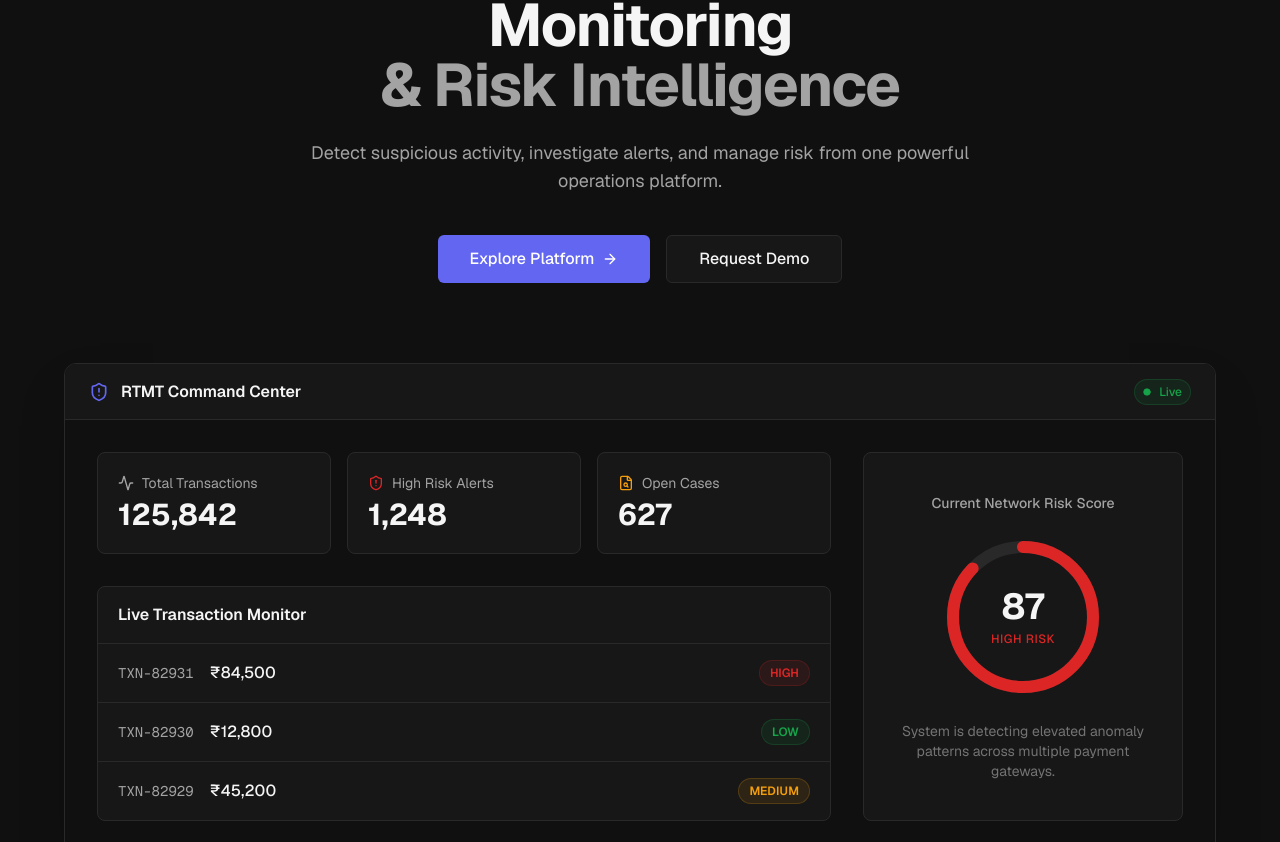
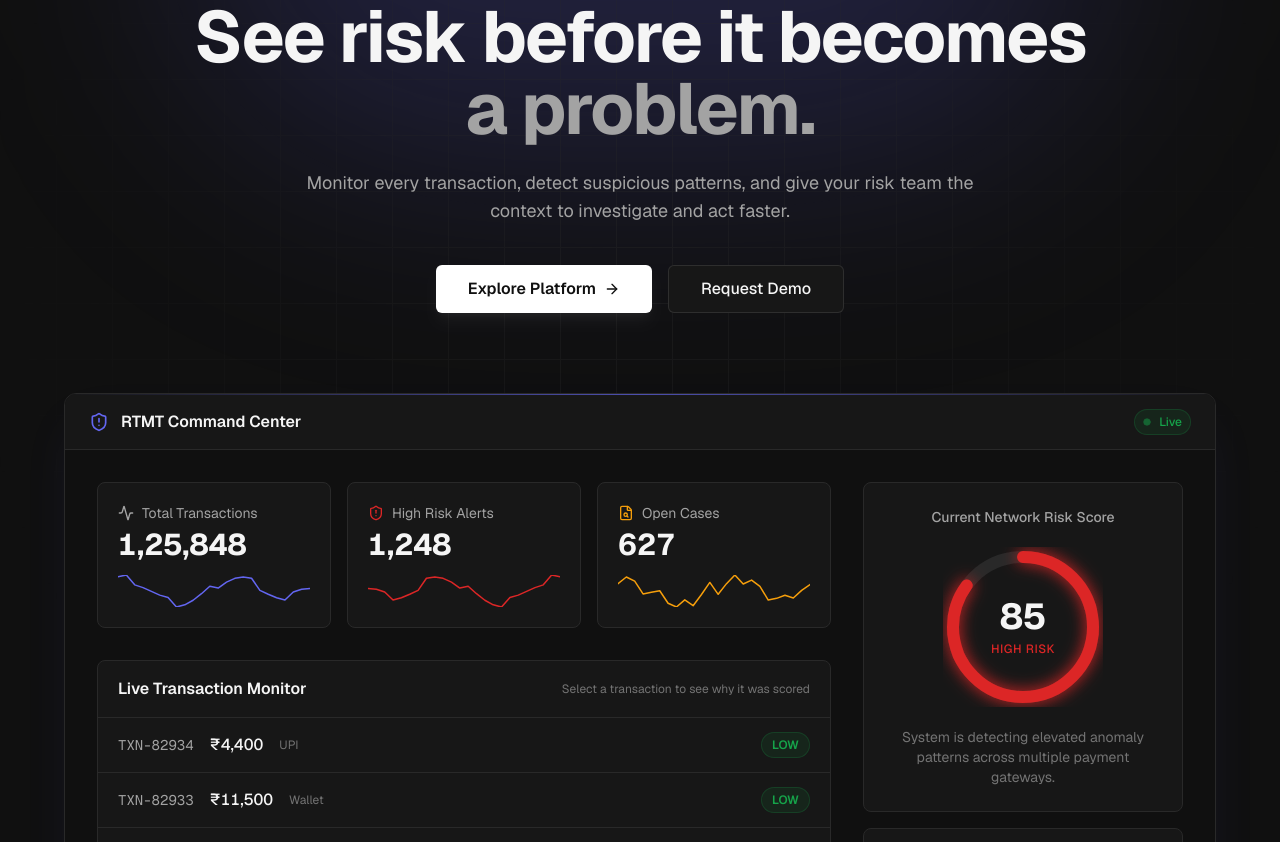
Before and after one commit to 0xkid-root/RTTMT-Ui, a Next.js app: page / in a window 1280 px wide. Shown: the part 218-1060 px from the top of the page. Built offline with nearby package versions, Linux system fonts and the light colour scheme.

Commit message:
feat(landing): compose all sections into main landing page

```diff
--- a/src/features/landing/components/landing-page.tsx
+++ b/src/features/landing/components/landing-page.tsx
@@ -1,113 +1,38 @@
 import { LandingHeader } from './landing-header';
 import { LandingFooter } from './landing-footer';
-import { Activity, ShieldAlert, FileSearch, ArrowRight, Circle } from 'lucide-react';
+import { HeroSection } from './sections/hero-section';
+import { TrustBar } from './sections/trust-bar';
+import { ProblemSection } from './sections/problem-section';
+import { ProductSection } from './sections/product-section';
+import { WorkflowSection } from './sections/workflow-section';
+import { MonitoringSection } from './sections/monitoring-section';
+import { RiskSection } from './sections/risk-section';
+import { AlertSection } from './sections/alert-section';
+import { CaseSection } from './sections/case-section';
+import { SolutionsSection } from './sections/solutions-section';
+import { IntegrationSection } from './sections/integration-section';
+import { SecuritySection } from './sections/security-section';
+import { CtaSection } from './sections/cta-section';
 
 export function LandingPage() {
   return (
     <div className="min-h-screen flex flex-col bg-background text-foreground selection:bg-primary/30 font-sans">
       <LandingHeader />
 
-      <main className="flex-1 flex flex-col items-center justify-start pt-20 pb-32 px-4 sm:px-8 text-center">
-        {/* Hero Copy */}
-        <h1 className="text-4xl sm:text-6xl font-bold tracking-tight mb-6 max-w-4xl text-foreground">
-          Real-Time Transaction Monitoring <br className="hidden sm:block" />
-          <span className="text-text-secondary">& Risk Intelligence</span>
-        </h1>
-        <p className="text-lg text-text-secondary max-w-2xl mb-10">
-          Detect suspicious activity, investigate alerts, and manage risk from one powerful operations platform.
-        </p>
-        <div className="flex flex-col sm:flex-row gap-4 mb-20">
-          <button className="h-12 px-8 rounded-md bg-primary text-primary-foreground font-medium hover:bg-primary/90 transition-colors flex items-center justify-center gap-2">
-            Explore Platform <ArrowRight className="w-4 h-4" />
-          </button>
-          <button className="h-12 px-8 rounded-md bg-surface border border-border text-foreground font-medium hover:bg-surface-elevated transition-colors">
-            Request Demo
-          </button>
-        </div>
-
-        {/* Hero Dashboard Preview */}
-        <div className="w-full max-w-6xl mx-auto rounded-xl border border-border bg-card shadow-2xl overflow-hidden flex flex-col text-left">
-          {/* Dashboard Header */}
-          <div className="h-14 border-b border-border bg-surface px-6 flex items-center justify-between">
-            <div className="flex items-center gap-3">
-              <ShieldAlert className="w-5 h-5 text-primary" />
-              <span className="font-semibold text-foreground">RTMT Command Center</span>
-            </div>
-            <div className="flex items-center gap-2 text-xs font-medium bg-success/10 text-success px-2 py-1 rounded-full border border-success/20">
-              <Circle className="w-2 h-2 fill-current" />
-              Live
-            </div>
-          </div>
-
-          <div className="p-6 sm:p-8 flex flex-col md:flex-row gap-8 bg-background">
-            {/* Left Column */}
-            <div className="flex-1 space-y-8">
-              {/* Stats Row */}
-              <div className="grid grid-cols-2 lg:grid-cols-3 gap-4">
-                <div className="bg-surface border border-border rounded-lg p-5">
-                  <div className="text-text-secondary text-sm mb-1 flex items-center gap-2">
-                    <Activity className="w-4 h-4" /> Total Transactions
-                  </div>
-                  <div className="text-3xl font-bold text-foreground">125,842</div>
-                </div>
-                <div className="bg-surface border border-border rounded-lg p-5">
-                  <div className="text-text-secondary text-sm mb-1 flex items-center gap-2">
-                    <ShieldAlert className="w-4 h-4 text-danger" /> High Risk Alerts
-                  </div>
-                  <div className="text-3xl font-bold text-foreground">1,248</div>
-                </div>
-                <div className="bg-surface border border-border rounded-lg p-5 hidden lg:block">
-                  <div className="text-text-secondary text-sm mb-1 flex items-center gap-2">
-                    <FileSearch className="w-4 h-4 text-warning" /> Open Cases
-                  </div>
-                  <div className="text-3xl font-bold text-foreground">627</div>
-                </div>
-              </div>
-
-              {/* Transaction Monitor */}
-              <div className="bg-surface border border-border rounded-lg overflow-hidden">
-                <div className="px-5 py-4 border-b border-border">
-                  <h3 className="font-semibold text-foreground">Live Transaction Monitor</h3>
-                </div>
-                <div className="divide-y divide-border">
-                  {[
-                    { id: 'TXN-82931', amount: '₹84,500', status: 'HIGH', color: 'text-danger', bg: 'bg-danger/10', border: 'border-danger/20' },
-                    { id: 'TXN-82930', amount: '₹12,800', status: 'LOW', color: 'text-success', bg: 'bg-success/10', border: 'border-success/20' },
-                    { id: 'TXN-82929', amount: '₹45,200', status: 'MEDIUM', color: 'text-warning', bg: 'bg-warning/10', border: 'border-warning/20' },
-                  ].map((txn) => (
-                    <div key={txn.id} className="px-5 py-4 flex items-center justify-between hover:bg-surface-elevated transition-colors cursor-pointer">
-                      <div className="flex items-center gap-4">
-                        <span className="font-mono text-sm text-text-secondary">{txn.id}</span>
-                        <span className="font-medium text-foreground">{txn.amount}</span>
-                      </div>
-                      <span className={`text-xs font-semibold px-2.5 py-1 rounded-full border ${txn.bg} ${txn.color} ${txn.border}`}>
-                        {txn.status}
-                      </span>
-                    </div>
-                  ))}
-                </div>
-              </div>
-            </div>
-
-            {/* Right Column / Risk Score */}
-            <div className="w-full md:w-80 bg-surface border border-border rounded-lg p-6 flex flex-col justify-center">
-              <h3 className="text-text-secondary text-sm font-medium mb-6 text-center">Current Network Risk Score</h3>
-              <div className="relative flex items-center justify-center mb-6">
-                <svg className="w-40 h-40 transform -rotate-90">
-                  <circle className="text-border" strokeWidth="12" stroke="currentColor" fill="transparent" r="70" cx="80" cy="80" />
-                  <circle className="text-danger" strokeWidth="12" strokeDasharray="440" strokeDashoffset="57" strokeLinecap="round" stroke="currentColor" fill="transparent" r="70" cx="80" cy="80" />
-                </svg>
-                <div className="absolute flex flex-col items-center justify-center text-center">
-                  <span className="text-4xl font-bold text-foreground">87</span>
-                  <span className="text-xs text-danger font-medium uppercase tracking-wider mt-1">High Risk</span>
-                </div>
-              </div>
-              <p className="text-sm text-text-muted text-center">
-                System is detecting elevated anomaly patterns across multiple payment gateways.
-              </p>
-            </div>
-          </div>
-        </div>
+      <main className="flex-1 flex flex-col">
+        <HeroSection />
+        <TrustBar />
+        <ProblemSection />
+        <ProductSection />
+        <WorkflowSection />
+        <MonitoringSection />
+        <RiskSection />
+        <AlertSection />
+        <CaseSection />
+        <SolutionsSection />
+        <IntegrationSection />
+        <SecuritySection />
+        <CtaSection />
       </main>
 
       <LandingFooter />
```
